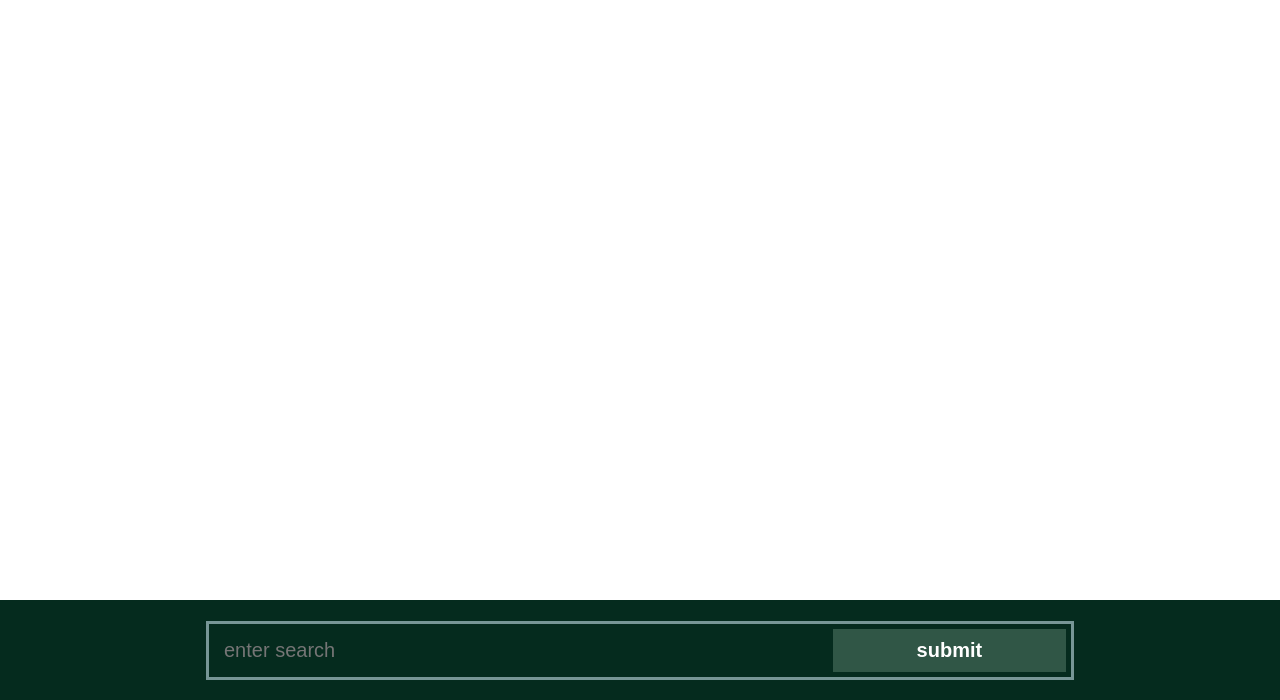
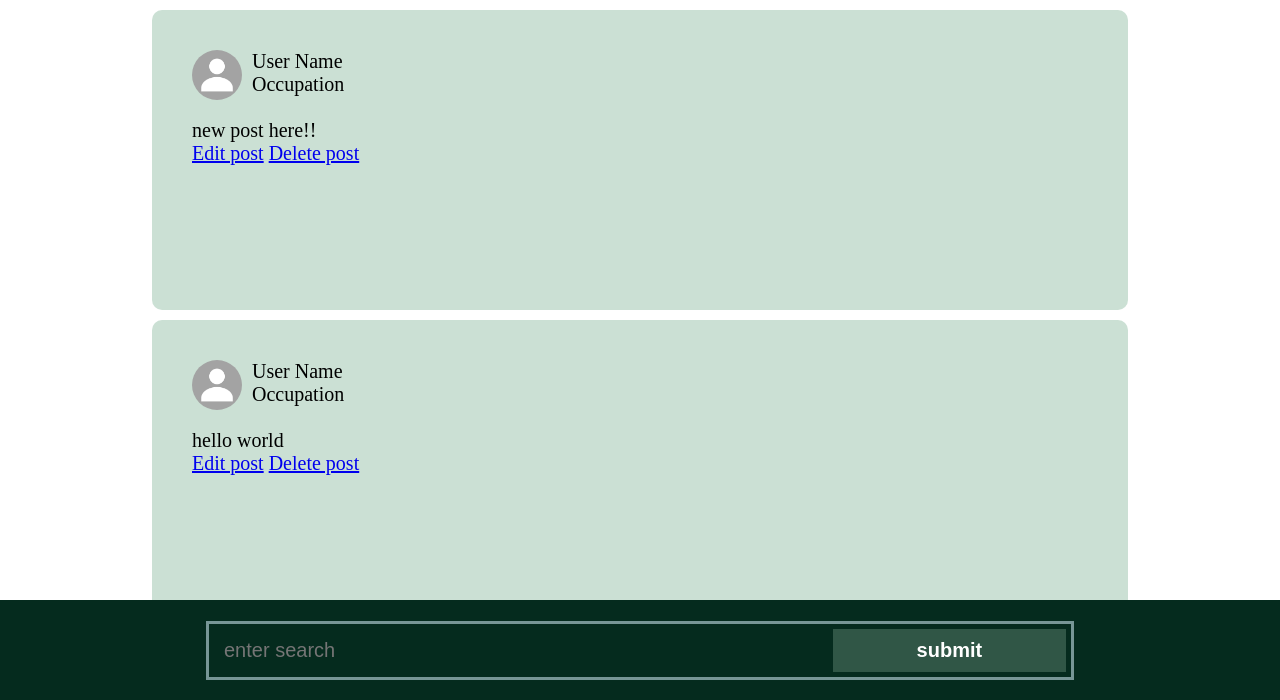
Before and after one commit to 21Alul21/Sustainable-Construction-Materials-Web-app, a Flask app: page /home in a window 1280 px wide. Shown: the part 100-800 px from the top of the page. Run offline with Flask 3, Linux system fonts and the light colour scheme; data comes from the database, SQL or seed files in the repository; both versions use the stored data as it was after the commit.

Commit message:
implemted the 'delete post feature'

```diff
--- a/BACKEND/app.py
+++ b/BACKEND/app.py
@@ -9,8 +9,11 @@ from flask_login import LoginManager, login_user, logout_user, login_required, c
 
 
 app = Flask(__name__)
-app.config['SECRET_KEY'] = os.environ.get('SECRET_KEY')
-app.config['SQLALCHEMY_DATABASE_URI'] = os.environ.get('SQLALCHEMY_DATABASE_URI')
+
+app.config['SECRET_KEY'] = 'fgegergegegegergergegee'
+app.config['SQLALCHEMY_DATABASE_URI'] = 'sqlite:///db.sqlite3'
+#app.config['SECRET_KEY'] = os.environ.get('SECRET_KEY')
+#app.config['SQLALCHEMY_DATABASE_URI'] = os.environ.get('SQLALCHEMY_DATABASE_URI')
 
 
 db.init_app(app)
@@ -18,13 +21,14 @@ bcrypt = Bcrypt()
 bcrypt.init_app(app)
 migrate = Migrate(app, db)
 login_manager = LoginManager()
+login_manager.init_app(app)
 
 
 @login_manager.user_loader
 def load_user(user_id):
     """ function that loads the user into the session
     using their ID"""
-    user = Users.querry.get(int(user_id))
+    user = Users.query.get(int(user_id))
     return user
 
 @app.route('/', strict_slashes=False)
@@ -41,12 +45,15 @@ def about_me():
 
 
 @app.route('/create_post', strict_slashes=False)
-@login_required
+#@login_required
 def create_post():
     """ view function that renders a template
     for creating post on the app
     """
-    return render_template('create_post.html')
+    if current_user.is_authenticated:
+        return render_template('create_post.html')
+    else:
+        return redirect(url_for('login'))
 
 
 @app.route('/home', strict_slashes=False)
@@ -72,7 +79,7 @@ def login():
         if user:
             if bcrypt.check_password_hash(user.password, form.password.data):
                 flash('login successful, welcome {}'.format(user.user_name))
-                login_user(user, remember_me=form.remember_me.data)
+                login_user(user, remember=form.remember_me.data)
                 return redirect(url_for('home'))
     return render_template('login_form.html', form=form)
 
@@ -94,15 +101,33 @@ def registration():
     return render_template('registration.html', form=form)
 
 
+@app.route('/delete_post/<int:post_id>', methods=['GET', 'POST'])
+def delete_post(post_id):
+    post = Posts.query.get_or_404(post_id)
+    db.session.delete(post)
+    db.session.commit()
+    return redirect(url_for('home'))
+
+
+@app.route('/edit_post', methods=['GET', 'POST'])
+def edit_post():
+    return render_template('edit_post.html')
+
+
+
+
+
+
 @app.route('/post', strict_slashes=False, methods=['POST'])
 def post():
 
-    post = request.form['post']
-    new_post = Posts(post_field=post, user_id=2)
-    db.session.add(new_post)
-    db.session.commit()
+    if request.method == 'POST':
+        post = request.form['post']
+        new_post = Posts(post_field=post, user_id=current_user.id)
+        db.session.add(new_post)
+        db.session.commit()
 
-    return redirect(url_for('home'))
+        return redirect(url_for('home'))
 
 if __name__ == '__main__':
     app.run(debug=True)
--- a/BACKEND/templates/home.html
+++ b/BACKEND/templates/home.html
@@ -48,7 +48,8 @@
             <p>
               {{ p.post_field }}
             </p>
-
+            <a href="{{ url_for('edit_post') }}">Edit post</a>
+            <a href="{{ url_for('delete_post', post_id=p.id) }}">Delete post</a>
           </div>
         </div>
         {% endfor %}
@@ -57,7 +58,7 @@
     </ul>
   </main>
 
-  <a href= "{{ url_for('login') }}"><button class="create-post">Create post</button></a>
+  <a href= "{{ url_for('create_post') }}"><button class="create-post">Create post</button></a>
   <footer>
     <div class="search-bar-div">
       <input type="text" placeholder="enter search" />
```
Also changed, not shown: BACKEND/db.sqlite3 (added), BACKEND/instance/db.sqlite3, BACKEND/models/migrations/alembic.ini (renamed from BACKEND/migrations/alembic.ini), BACKEND/models/migrations/env.py (renamed from BACKEND/migrations/env.py), BACKEND/models/migrations/script.py.mako (renamed from BACKEND/migrations/script.py.mako), BACKEND/models/migrations/versions/35529a51700c_modified_the_users_table.py (renamed from BACKEND/migrations/versions/35529a51700c_modified_the_users_table.py), BACKEND/models/migrations/versions/4ff845ea0852_modified_users_table_schema.py (renamed from BACKEND/migrations/versions/4ff845ea0852_modified_users_table_schema.py), BACKEND/templates/delete_post.html (added), BACKEND/templates/edit_post.html (added), 2 other files.
